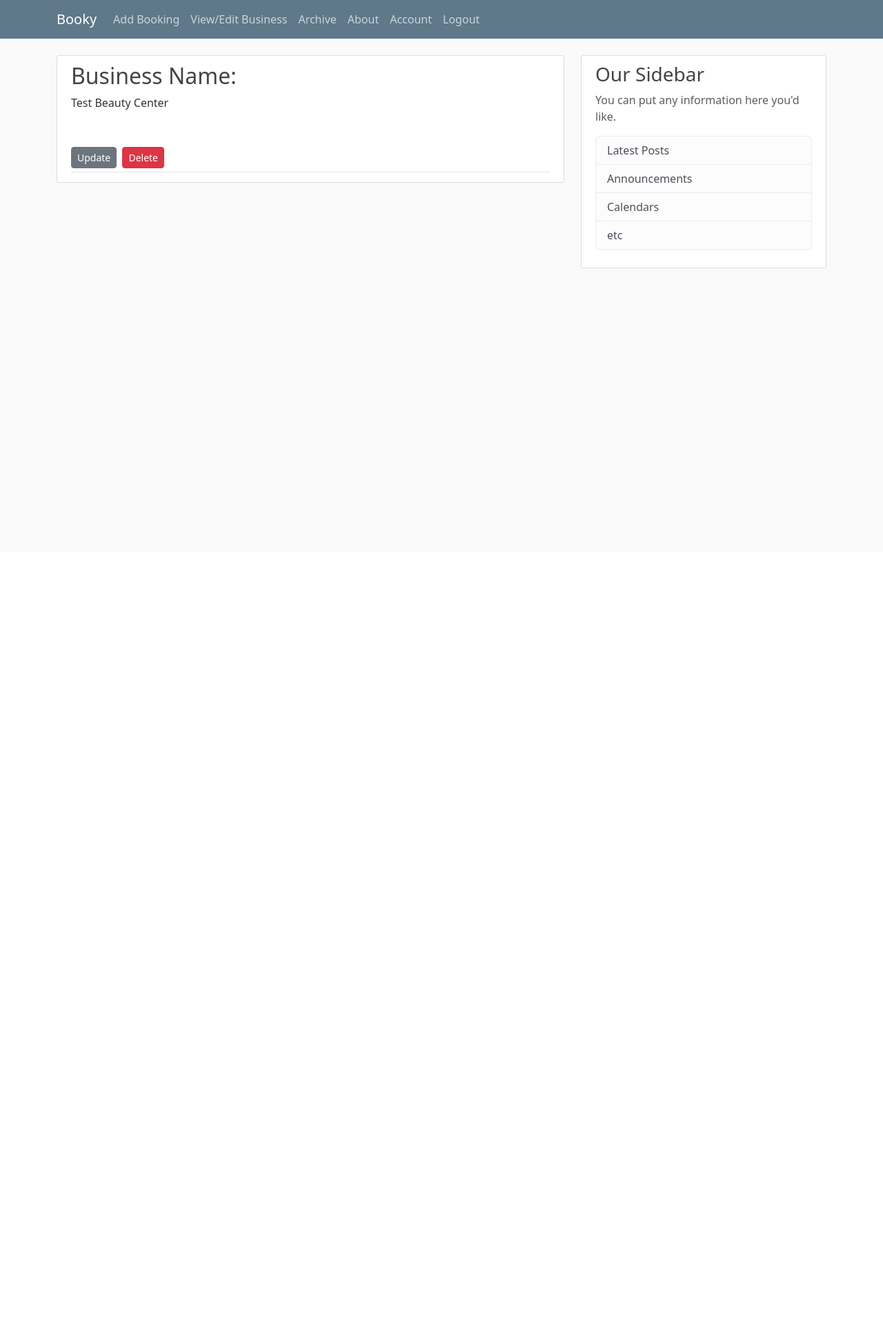
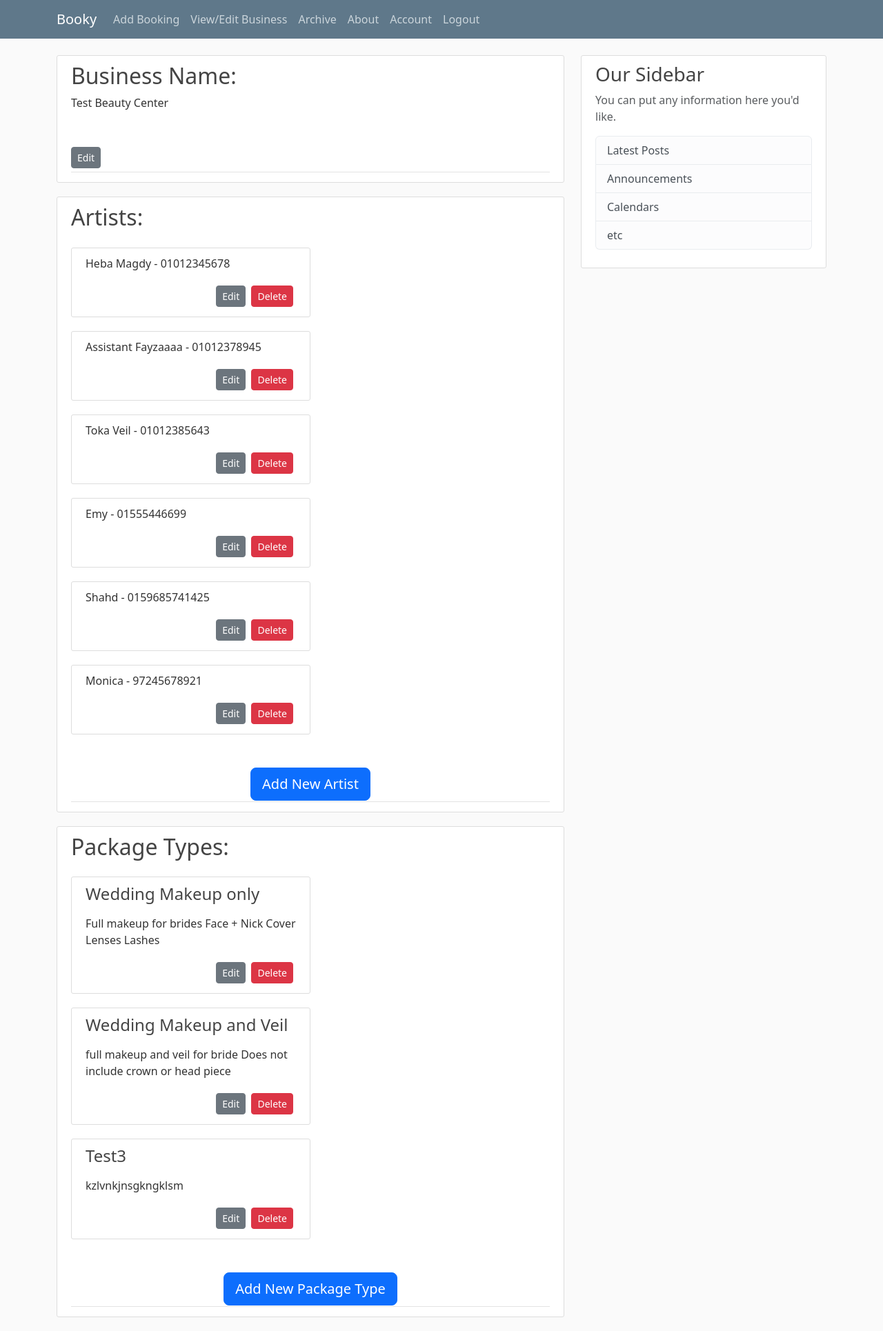
Before and after one commit to enderx14/CS50final, a Flask app: page /business in a window 1280 px wide. Shown: the whole page at 69% size. Before the commit the page ends 389 px from the top, so only its background shows below. Run offline with Flask 3, Linux system fonts and the light colour scheme; a user stored in the database is signed in; some libraries are stand-ins or nearby versions.

Commit message:
Still working on the View/Edit Business page

```diff
--- a/booky/forms.py
+++ b/booky/forms.py
@@ -71,9 +71,15 @@ class BusinessForm(FlaskForm):
     submit = SubmitField('Add Business')
 
 
-class ArtistForm(FlaskForm):
+class ArtistMainForm(FlaskForm):
     artist_name = StringField('Main Artist Name', validators=[InputRequired()])
     artist_number = StringField('Main Artist Number', validators=[InputRequired()])
+    submit = SubmitField('Save Artists')
+
+class ArtistForm(FlaskForm):
+    artist_id = StringField('Artist ID]')
+    artist_name = StringField('Artist Name', validators=[InputRequired()])
+    artist_number = StringField('Artist Number', validators=[InputRequired()])
     submit = SubmitField('Save Artists')
 
 
--- a/booky/routes.py
+++ b/booky/routes.py
@@ -2,7 +2,7 @@ import os
 from PIL import Image
 from flask import render_template, url_for, flash, redirect, request, abort
 from booky import app, db, bcrypt
-from booky.forms import RegisterationForm, LoginForm, UpdateAccountForm, ArtistForm, BusinessForm, ScheduleForm, PackageForm
+from booky.forms import RegisterationForm, LoginForm, UpdateAccountForm, ArtistForm, PackageForm, BusinessForm, ArtistMainForm
 from booky.models import User, Client, Booking, Schedule, PaymentMethod, VenueType, Venue, EventType, Artist, PackageType, BookingStatus, Transaction, ClientLedger
 from flask_login import login_user, current_user, logout_user, login_required
 # from helpers import apology, login_required
@@ -111,6 +111,7 @@ def account():
 def new_business():
     business_form = BusinessForm()
     artist_form = ArtistForm()
+    artist_main_form = ArtistMainForm()
     if request.method == "POST":
         data = request.json
         if data and data.get("done"):
@@ -123,7 +124,7 @@ def new_business():
             db.session.commit()
             return "Signal received by Flask", 200
     elif request.method == "GET" and current_user.first_login:
-        return render_template("new_business.html", title="Business Startup", business_form=business_form, artist_form=artist_form)
+        return render_template("new_business.html", title="Business Startup", business_form=business_form, artist_form=artist_form, artist_main_form=artist_main_form)
     else:
         return redirect(url_for("home"))
 
@@ -140,26 +141,34 @@ def business_name():
     return render_template("businessname.html", business_form=business_form)
 
 
-@app.route("/newartist", methods=['POST'])
+@app.route("/newartist", methods=['GET', 'POST'])
 @login_required
 def new_artist():
+    artist_main_form = ArtistMainForm()
     artist_form = ArtistForm()
-    if request.method == 'POST' and current_user.first_login:
-        artist = Artist(artist_name=artist_form.artist_name.data, artist_number=artist_form.artist_number.data, user_id=current_user.user_id)
-        db.session.add(artist)
-        db.session.commit()
-        if request.form.get('artistCount', 0) != '':
-            artist_count = 1 + int(request.form.get('artistCount', 0))
+    if request.method == 'POST':
+        if current_user.first_login:
+            artist = Artist(artist_name=artist_main_form.artist_name.data, artist_number=artist_main_form.artist_number.data, user_id=current_user.user_id)
+            db.session.add(artist)
+            db.session.commit()
+            artist_count = int(request.form.get('artistCount'))
+            if artist_count > 0:
+                for i in range(1, artist_count + 1):
+                    artist = Artist(artist_name=request.form.get(f'artist_name_{i}'),
+                                    artist_number=request.form.get(f'artist_number_{i}'),
+                                    user_id=current_user.user_id)
+                    db.session.add(artist)
+                    db.session.commit()
+            return "Data saved successfully!", 200
         else:
-            artist_count = 1
-        if artist_count > 1:
-            for i in range(1, artist_count):
-                artist = Artist(artist_name=request.form.get(f'artist_name_{i}'),
-                                artist_number=request.form.get(f'artist_number_{i}'),
-                                user_id=current_user.user_id)
-                db.session.add(artist)
-                db.session.commit()
-        return "Data saved successfully!", 200
+            artist = Artist(artist_name=artist_form.artist_name.data, artist_number=artist_form.artist_number.data, user_id=current_user.user_id)
+            db.session.add(artist)
+            db.session.commit()
+            flash("Artist Added Successfully", "success")
+            return redirect(url_for("business"))
+    elif request.method == "GET":
+        legend = "Add New Artist"
+        return render_template("artist.html", form=artist_form, legend = legend)
 
 @app.route("/newschedule", methods=['POST'])
 @login_required
@@ -176,10 +185,11 @@ def new_schedule():
         return "Data saved successfully!", 200
 
 
-@app.route("/newpackage", methods=['POST'])
+@app.route("/newpackage", methods=['GET', 'POST'])
 @login_required
 def new_package():
-    if request.method == 'POST' and current_user.first_login:
+    form = PackageForm()
+    if request.method == 'POST':
         if request.form.get('packageCount') != '':
             package_count = int(request.form.get('packageCount', 0))
         else:
@@ -190,6 +200,8 @@ def new_package():
             db.session.add(package_type)
             db.session.commit()
         return "Data saved successfully!", 200
+    elif request.method == "GET":
+        return render_template("package_type.html", form=form)
 
 
 @app.route("/neweventtype", methods=['POST'])
@@ -228,4 +240,63 @@ def new_payment_method():
 @app.route("/business")
 @login_required
 def business():
-    return render_template("business.html")
+    artist_form = ArtistForm()
+    package_form = PackageForm()
+    return render_template("business.html", artist_form=artist_form, package_form=package_form)
+
+
+@app.route("/artist/<int:artist_id>/update", methods=['GET', 'POST'])
+@login_required
+def update_artist(artist_id):
+    artist = Artist.query.get_or_404(artist_id)
+    form = ArtistForm()
+    if request.method == "POST":
+        artist.artist_name = form.artist_name.data
+        artist.artist_number = form.artist_number.data
+        db.session.commit()
+        flash('Your Artist information has been updated!', 'success')
+        return redirect(url_for('business'))
+    elif request.method == "GET":
+        form.artist_name.data = artist.artist_name
+        form.artist_number.data = artist.artist_number
+        legend = "Update Artist Information"
+        return render_template("artist.html", form=form, legend=legend)
+
+
+@app.route("/artist/<int:artist_id>/delete", methods=['POST'])
+@login_required
+def delete_artist(artist_id):
+    artist = Artist.query.get_or_404(artist_id)
+    db.session.delete(artist)
+    db.session.commit()
+    flash('Artist has been deleted!', 'success')
+    return redirect(url_for('business'))
+
+
+
+@app.route("/package_type/<int:package_type_id>/update", methods=['GET', 'POST'])
+@login_required
+def update_package_type(package_type_id):
+    package_type = PackageType.query.get_or_404(package_type_id)
+    form = PackageForm()
+    if request.method == "POST":
+        package_type.package_type = form.package_type.data
+        package_type.package_type_detail = form.package_type_detail.data
+        db.session.commit()
+        flash('Your Package Type information has been updated!', 'success')
+        return redirect(url_for('business'))
+    elif request.method == "GET":
+        form.package_type.data = package_type.package_type
+        form.package_type_detail.data = package_type.package_type_detail
+        legend = "Update Package Type Information"
+        return render_template("package_type.html", form=form, legend=legend)
+
+
+@app.route("/package_type/<int:package_type_id>/delete", methods=['POST'])
+@login_required
+def delete_package_type(package_type_id):
+    package_type = PackageType.query.get_or_404(package_type_id)
+    db.session.delete(package_type)
+    db.session.commit()
+    flash('Package Type has been deleted!', 'success')
+    return redirect(url_for('business'))
--- /dev/null
+++ b/booky/static/modal2.js
@@ -0,0 +1,23 @@
+const deleteModal = document.getElementById("deleteModal");
+if (deleteModal) {
+  deleteModal.addEventListener("show.bs.modal", (event) => {
+    const button = event.relatedTarget;
+    const id = button.getAttribute("data-bs-id");
+    const modalBodyId = deleteModal
+      .querySelector(".modal-footer")
+      .querySelector("#artistid");
+
+    modalBodyId.value = id;
+
+    const deleteForm = deleteModal.querySelector("form"); // Assuming there's only one form in the modal
+    deleteForm.addEventListener("submit", (e) => {
+      e.preventDefault(); // Prevent the default form submission
+      const artistIdValue = modalBodyId.value;
+      // const actionUrl =
+      //   "{{ url_for('delete_artist', artist_id='') }}" + artistIdValue;
+      deleteForm.action = `artist/${artistIdValue}/delete`; // Set the form action dynamically
+      deleteForm.method = "POST";
+      deleteForm.submit(); // Submit the form with the updated action
+    });
+  });
+}
--- a/booky/templates/base.html
+++ b/booky/templates/base.html
@@ -1,9 +1,4 @@
 <!DOCTYPE html>
-<!--
-	Striped by HTML5 UP
-	html5up.net | @ajlkn
-	Free for personal and commercial use under the CCA 3.0 license (html5up.net/license)
--->
 <html>
 	<head>
 		<meta charset="utf-8">
@@ -35,7 +30,7 @@
 				<div class="collapse navbar-collapse" id="navbarToggle">
 				  <div class="navbar-nav mr-auto">
 					<a class="nav-item nav-link" href="#">Add Booking</a>
-					<a class="nav-item nav-link" href="#">View/Edit Business</a>
+					<a class="nav-item nav-link" href="{{ url_for("business") }}">View/Edit Business</a>
 					<a class="nav-item nav-link" href="#">Archive</a>
 					<a class="nav-item nav-link" href="/about">About</a>
 				  </div>
--- a/booky/templates/business.html
+++ b/booky/templates/business.html
@@ -1,5 +1,5 @@
 {% extends "base.html" %} {% block content %}
-<article class="media content-section">
+<article class="media content-section" id="business_name">
   <div class="media-body">
     <div class="article-metadata">
       <div class="form-group mb-5 w-50">
@@ -10,54 +10,84 @@
         <a
           class="btn btn-secondary btn-sm mt-1 mb-1"
           href="{{ url_for('business_name') }}"
-          >Update</a
+          >Edit</a
         >
-        <button
-          type="button"
-          class="btn btn-danger btn-sm m-1"
-          data-toggle="modal"
-          data-target="#deleteModal"
-        >
-          Delete
-        </button>
       </div>
     </div>
   </div>
 </article>
-<!-- Modal -->
-<div
-  class="modal fade"
-  id="deleteModal"
-  tabindex="-1"
-  role="dialog"
-  aria-labelledby="deleteModalLabel"
-  aria-hidden="true"
->
-  <!-- <div class="modal-dialog" role="document">
+
+<article class="media content-section" id="artists">
+  <div class="media-body">
+    <div class="article-metadata">
+      <div class="form-group mb-5 w-50">
+        <h2 class="mb-4">Artists:</h2>
+        {% for artist in current_user.artists %}
+        <div class="media content-section">
+          <p>{{ artist.artist_name }} - {{ artist.artist_number }}</p>
+          <div class="text-end">
+            <a
+              href="{{ url_for('update_artist', artist_id=artist.artist_id) }}"
+              class="btn btn-secondary btn-sm mt-1 mb-1"
+              >Edit
+            </a>
+            <button type="button" class="btn btn-danger btn-sm m-1" data-bs-toggle="modal" data-bs-target="#deleteModal" data-bs-id="{{ artist.artist_id }}">Delete</button>
+          </div>
+        </div>
+
+        {% endfor %}
+      </div>
+      <div class="text-center">
+        <a class="btn btn-primary btn-lg" href="{{ url_for("new_artist") }}">Add New Artist</a>
+      </div>
+    </div>
+  </div>
+</article>
+
+<article class="media content-section" id="package_types">
+<div class="media-body">
+    <div class="article-metadata">
+      <div class="form-group mb-5 w-50">
+        <h2 class="mb-4">Package Types:</h2>
+        {% for package_type in current_user.package_types %}
+        <div class="media content-section">
+          <h4 class="mb-3">{{ package_type.package_type }}</h4>
+          <p>{{ package_type.package_type_detail }}</p>
+          <div class="text-end">
+            <a
+              href="{{ url_for('update_package_type', package_type_id=package_type.package_type_id) }}"
+              class="btn btn-secondary btn-sm mt-1 mb-1"
+              >Edit
+            </a>
+            <button type="button" class="btn btn-danger btn-sm m-1" data-bs-toggle="modal" data-bs-target="#deleteModal" data-bs-title="Package Type" data-bs-id="{{ package_type.package_type_id }}">Delete</button>
+          </div>
+        </div>
+
+        {% endfor %}
+      </div>
+      <div class="text-center">
+        <a class="btn btn-primary btn-lg" href="{{ url_for("new_package") }}">Add New Package Type</a>
+      </div>
+    </div>
+</div>
+</article>
+<div class="modal fade" id="deleteModal" tabindex="-1" role="dialog" aria-labelledby="deleteModalLabel" aria-hidden="true">
+    <div class="modal-dialog" role="document">
       <div class="modal-content">
         <div class="modal-header">
-        <h5 class="modal-title" id="deleteModalLabel">Delete Post?</h5>
-        <button
-          type="button"
-          class="close"
-          data-dismiss="modal"
-          aria-label="Close"
-        >
+          <h5 class="modal-title" id="deleteModalLabel">Delete?</h5>
+          <button type="button" class="close" data-bs-dismiss="modal" aria-label="Close">
             <span aria-hidden="true">&times;</span>
           </button>
         </div>
         <div class="modal-footer">
-        <button type="button" class="btn btn-secondary" data-dismiss="modal">
-          Close
-        </button>
-        <form
-          action=""
-          method="POST"
-        >
-          <input class="btn btn-danger" type="submit" value="Delete" />
+          <button type="button" class="btn btn-secondary" data-bs-dismiss="modal">Close</button>
+          <form>
+            <input class="btn btn-danger" type="submit" value="Delete">
           </form>
         </div>
       </div>
-  </div> -->
     </div>
+</div>
+    <script src="static/modal2.js"></script>
 {% endblock content %}
```
Also changed, not shown: booky/models.py (+9 -9 lines), booky/static/modal.js (added, +25 -0 lines), booky/templates/artist.html (added, +22 -0 lines), booky/templates/new_business.html (+5 -4 lines), booky/templates/package_type.html (added, +35 -0 lines), instance/booky.db. Lines whose indentation alone changed are shown as unchanged.
